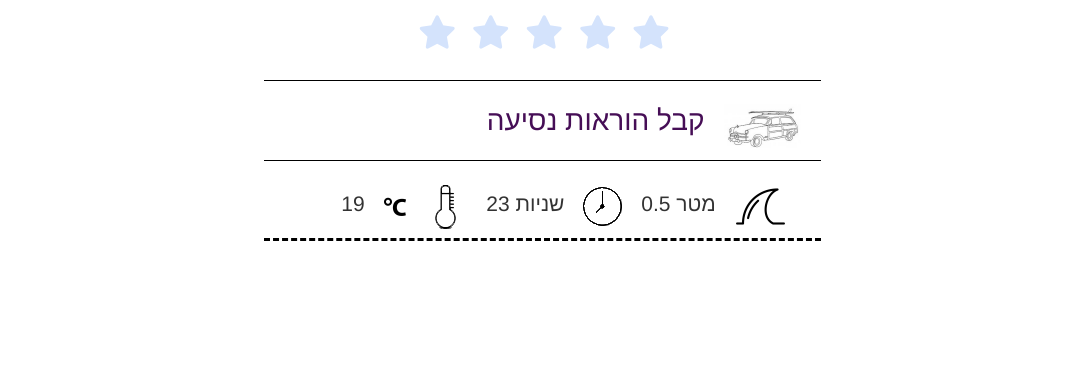
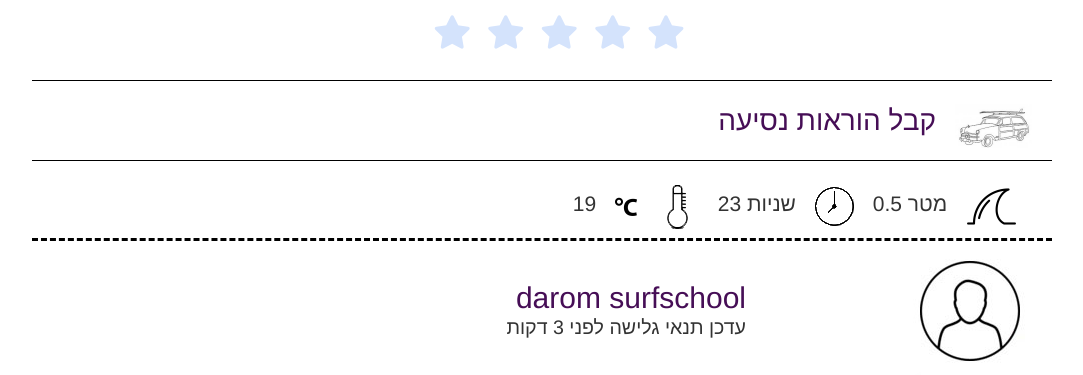
Before and after one commit to ns007/WebProject, a PHP site: page / in a window 1280 px wide. Shown: the part 689-1064 px from the top of the page, without its empty margins (98-1181 px from the left). Before the commit the page ends 930 px from the top, so only its background shows below. Run offline with PHP 8.4, Linux system fonts and the light colour scheme; some libraries are stand-ins or nearby versions.

Commit message:
responsive

```diff
--- a/includes/css/mySpotGoogleMapStyle.css
+++ b/includes/css/mySpotGoogleMapStyle.css
@@ -114,7 +132,7 @@ h1 span {
 }
 
 div.stars {
-    width: 270px;
+    width: 300px;
     display: inline-block;
 }
 
@@ -138,6 +156,12 @@ label.star.st2:before {
     content: '\f005';
     font-family: FontAwesome;
     color: #1464f6;
+}
+.updateindex{
+    height:120px;
+    width:100%;
+    direction:rtl;
+    margin-top:10px;
 }
 
 /*
--- a/includes/js/mySpotGoogleMapScripts.js
+++ b/includes/js/mySpotGoogleMapScripts.js
@@ -19,7 +19,7 @@ function initMap() {
     });
 
 	 marker.addListener('click', function() {
-	    window.open ('spotinfo.html','_self',false)
+	    window.open('includes/views/spotinfo.html','_self',false);
   	});
     var marker2 = new google.maps.Marker({
         position: {lat: 32.3083869, lng: 34.8437168},
--- a/includes/views/newspot.html
+++ b/includes/views/newspot.html
@@ -1,6 +1,7 @@
 <!DOCTYPE html>
 <html>
 <head>
+	<meta name="viewport" content="width=device-width,initial-scale=1">
     <link rel="stylesheet" href="../css/mySpotGoogleMapStyle.css"/>
     <link rel="stylesheet" href="../css/bootstrap.min.css">
     <link rel="stylesheet" href="../css/hamburgerMenu.css">
--- a/includes/views/spotinfo.html
+++ b/includes/views/spotinfo.html
@@ -1,6 +1,7 @@
 <!DOCTYPE html>
 <html>
 <head>
+	<meta name="viewport" content="width=device-width,initial-scale=1">
     <link rel="stylesheet" href="../css/mySpotGoogleMapStyle.css"/>
     <link rel="stylesheet" href="../css/bootstrap.min.css">
     <link rel="stylesheet prefetch" href="http://fonts.googleapis.com/css?family=Noto+Sans:700">
--- a/includes/views/spots.html
+++ b/includes/views/spots.html
@@ -1,6 +1,7 @@
 <!DOCTYPE html>
 <html>
 <head>
+	<meta name="viewport" content="width=device-width,initial-scale=1">
     <link rel="stylesheet" href="../css/bootstrap.min.css"/>
     <link rel="stylesheet" href="../css/mySpotGoogleMapStyle.css"/>
     <link rel="stylesheet prefetch" href="http://fonts.googleapis.com/css?family=Noto+Sans:700">
--- a/index.html
+++ b/index.html
@@ -1,6 +1,7 @@
 <!DOCTYPE html>
 <html>
 <head>
+	<meta name="viewport" content="width=device-width,initial-scale=1">
     <link rel="stylesheet" href="includes/css/bootstrap.min.css"/>
     <link rel="stylesheet" href="includes/css/mySpotGoogleMapStyle.css"/>
     <link rel="stylesheet prefetch" href="http://fonts.googleapis.com/css?family=Noto+Sans:700"/>
@@ -74,6 +75,15 @@
         </section>
         <p class="datatxt">19</p>
     </section>
+    <section class="updateindex">
+    	<section class="updatedata">
+    		<h2 class="updatename">darom surfschool</h2>
+    		<p class="updatetime">עדכן תנאי גלישה לפני 3 דקות</p>
+    	</section>
+    	<section class="updatelogo">
+    		<img src="includes/img/logo.jpg" alt="user">
+    	</section>
+    </section>
     <script async defer
             src="https://maps.googleapis.com/maps/api/js?key=AIzaSyAnmvaIGMxpoWZoXkIs_JCGoetynTVfCks&callback=initMap">
     </script>
```
Also changed, not shown: other parts of includes/css/mySpotGoogleMapStyle.css (+29 -11 lines), includes/img/sea.png (added).
